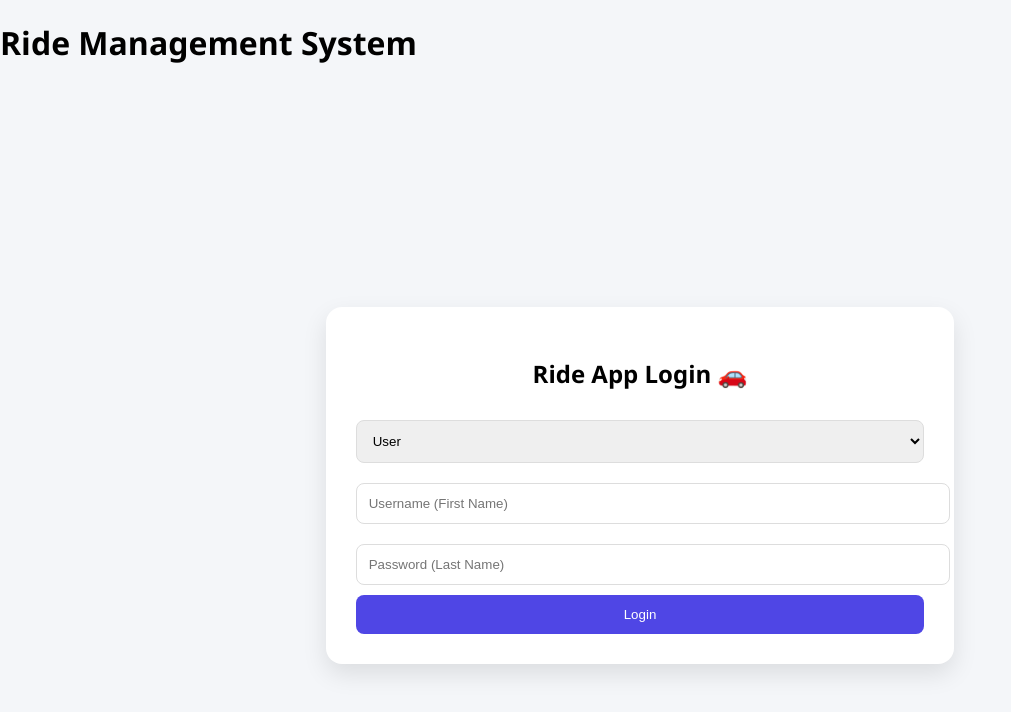
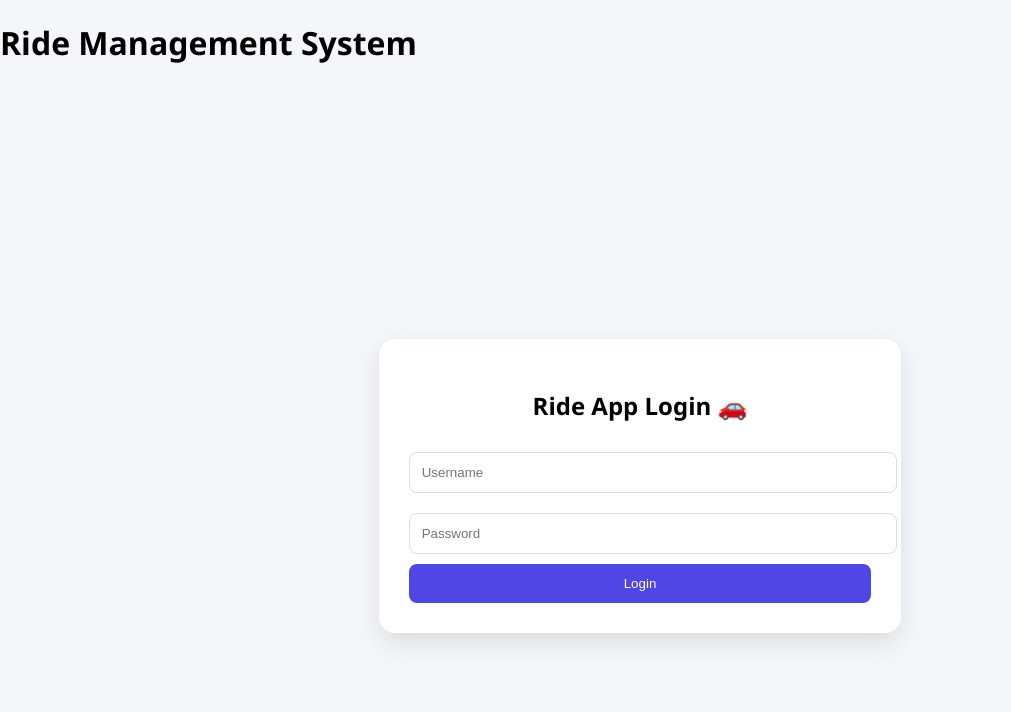
Before and after one commit to Mayankrana11/DBMS-project, a React (Vite) app in the folder frontend/: page / in a window 1280 px wide. Shown: the top 712 px of the page, without its empty margins (0-1011 px from the left). Built offline with nearby package versions, Linux system fonts and the light colour scheme.

Commit message:
frontend login page update with auth table logins

```diff
--- a/frontend/src/pages/login.jsx
+++ b/frontend/src/pages/login.jsx
@@ -15,10 +15,14 @@ export default function Login({ setLoggedIn }) {
       });
 
       if (res.token) {
+        console.log("LOGIN RESPONSE:", res); // DEBUG
+
         localStorage.setItem("token", res.token);
-        localStorage.setItem("role", type);
 
-        setLoggedIn(true); // 🔥 THIS triggers App.jsx rerender
+        // use backend role
+        localStorage.setItem("role", res.role);
+
+        setLoggedIn(true);
       } else {
         alert("Login failed");
       }
@@ -34,22 +38,10 @@ export default function Login({ setLoggedIn }) {
         <h2 style={{ textAlign: "center", marginBottom: "20px" }}>
           Ride App Login 🚗
         </h2>
-
-        {/* Select Login Type */}
-        <select
-          className="input"
-          value={type}
-          onChange={(e) => setType(e.target.value)}
-        >
-          <option value="user">User</option>
-          <option value="employee">Employee</option>
-          <option value="driver">Driver</option>
-        </select>
-
         {/* Username */}
         <input
           className="input"
-          placeholder="Username (First Name)"
+          placeholder="Username"
           value={username}
           onChange={(e) => setUsername(e.target.value)}
         />
@@ -58,7 +50,7 @@ export default function Login({ setLoggedIn }) {
         <input
           className="input"
           type="password"
-          placeholder="Password (Last Name)"
+          placeholder="Password"
           value={password}
           onChange={(e) => setPassword(e.target.value)}
         />
```
